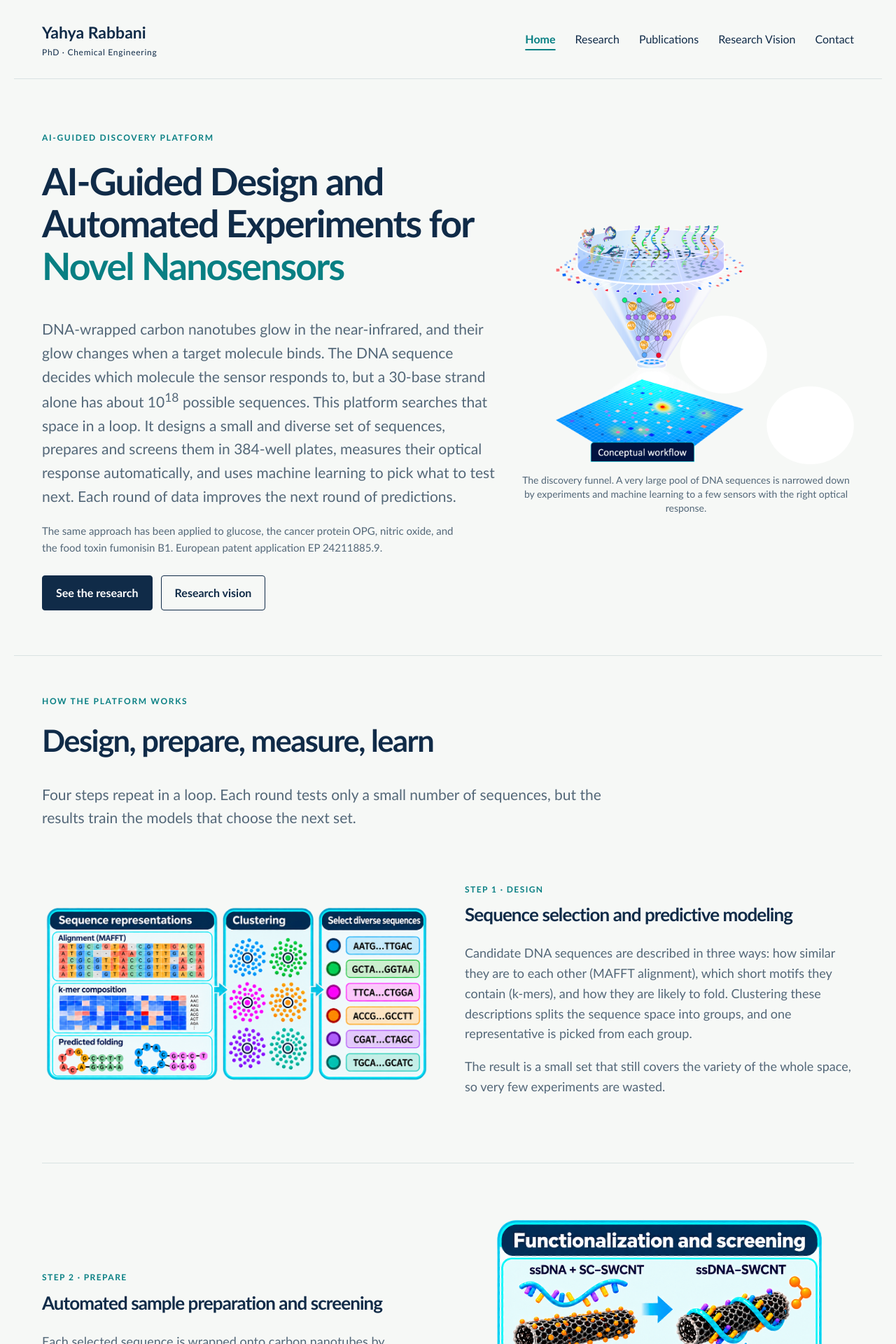
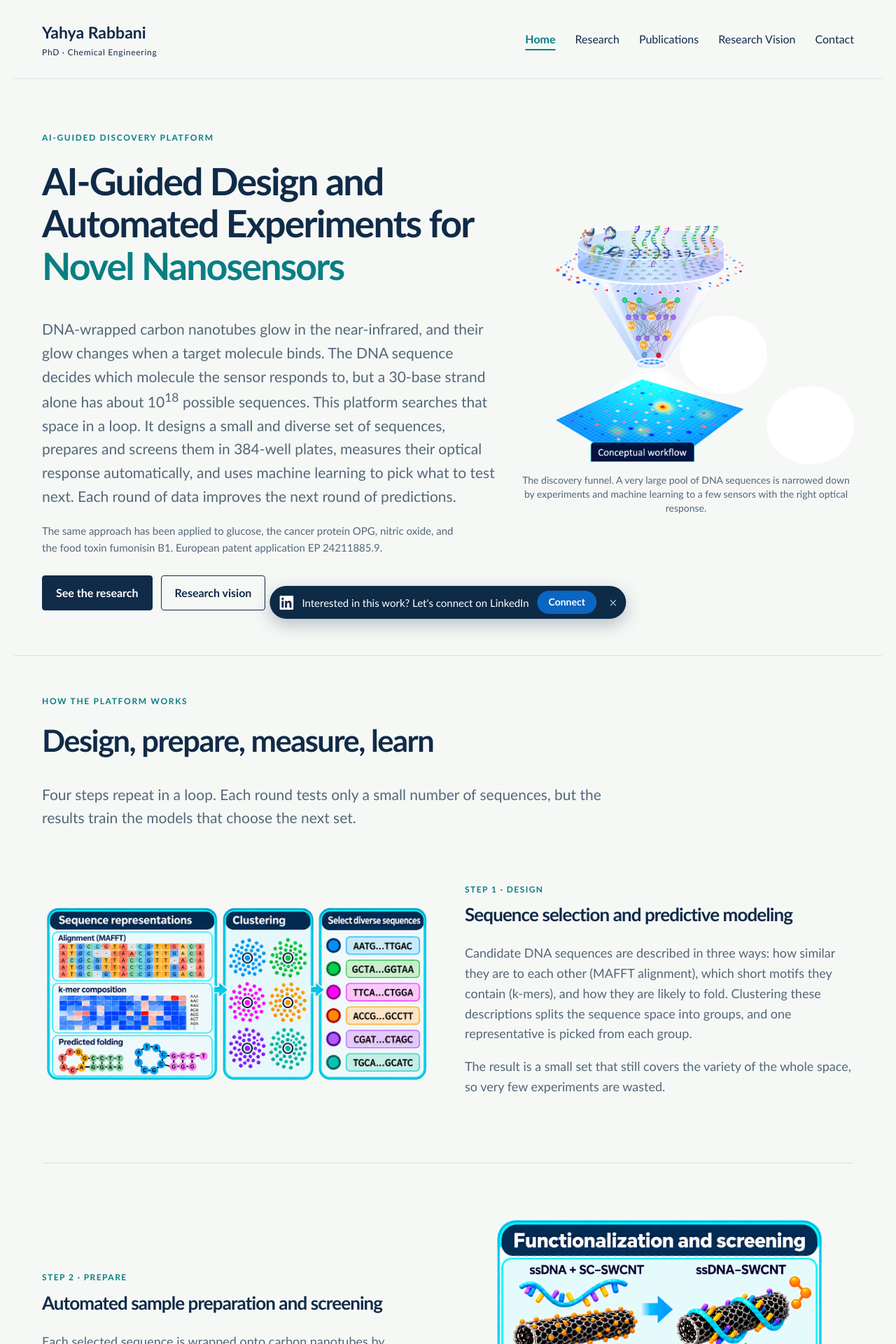
Before and after one commit to YahyaRabbani20/YahyaRabbani, a Jekyll site: the page built from _pages/about.md, in a window 1280 px wide. Shown: the top 1920 px of the page at 70% size. Built offline with Jekyll 4.4.1, drawn with Linux system fonts in a browser that asks for light colours.

Commit message:
Add LinkedIn connect section to portfolio layout

```diff
--- a/_layouts/portfolio.html
+++ b/_layouts/portfolio.html
@@ -33,5 +33,22 @@
     <a href="https://github.com/YahyaRabbani20">GitHub</a>
   </span>
 </footer>
+<div class="li-float" id="li-float" role="complementary" aria-label="Connect on LinkedIn">
+  <svg viewBox="0 0 24 24" width="20" height="20" aria-hidden="true"><path fill="#ffffff" d="M20.447 20.452h-3.554v-5.569c0-1.328-.027-3.037-1.852-3.037-1.853 0-2.136 1.445-2.136 2.939v5.667H9.351V9h3.414v1.561h.046c.477-.9 1.637-1.85 3.37-1.85 3.601 0 4.267 2.37 4.267 5.455v6.286zM5.337 7.433c-1.144 0-2.063-.926-2.063-2.065 0-1.138.92-2.063 2.063-2.063 1.14 0 2.064.925 2.064 2.063 0 1.139-.925 2.065-2.064 2.065zm1.782 13.019H3.555V9h3.564v11.452zM22.225 0H1.771C.792 0 0 .774 0 1.729v20.542C0 23.227.792 24 1.771 24h20.451C23.2 24 24 23.227 24 22.271V1.729C24 .774 23.2 0 22.222 0h.003z"/></svg>
+  <span class="li-text"><span class="li-long">Interested in this work? </span>Let's connect on LinkedIn</span>
+  <a class="li-btn" href="https://www.linkedin.com/in/yahyarabbani/" target="_blank" rel="noopener">Connect</a>
+  <button class="li-close" type="button" aria-label="Hide this bar">&times;</button>
+</div>
+<script>
+(function () {
+  var bar = document.getElementById('li-float');
+  if (!bar) return;
+  try { if (sessionStorage.getItem('liHide') === '1') bar.classList.add('hidden'); } catch (e) {}
+  bar.querySelector('.li-close').addEventListener('click', function () {
+    bar.classList.add('hidden');
+    try { sessionStorage.setItem('liHide', '1'); } catch (e) {}
+  });
+})();
+</script>
 </body>
 </html>
```
